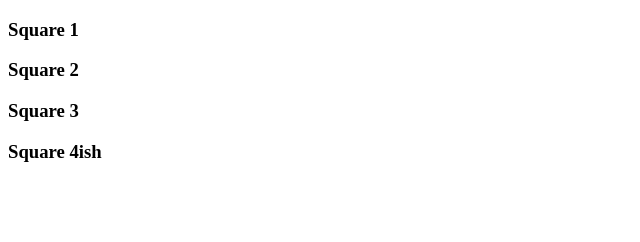
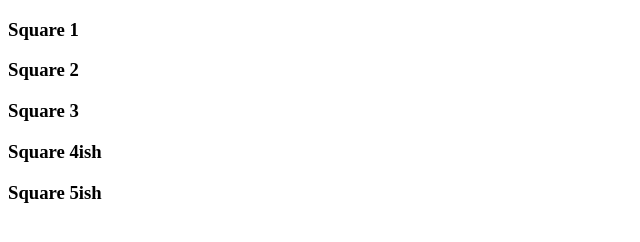
Before and after one commit to jngirakwizera/MergeConflict-Practice-1, a plain HTML site: page index.html in a window 1280 px wide. Shown: the whole page, without its empty margins (0-640 px from the left). Drawn offline with Linux system fonts and the light colour scheme.

Commit message:
commit square

```diff
--- a/index.html
+++ b/index.html
@@ -20,5 +20,8 @@
     <div>
       <h3>Square 4ish</h3>
     </div>
+    <div>
+      <h3>Square 5ish</h3>
+    </div>
   </body>
 </html>
```
